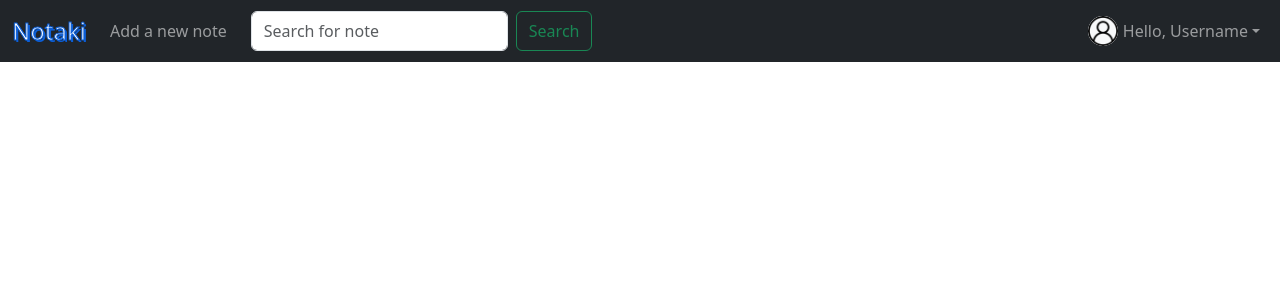
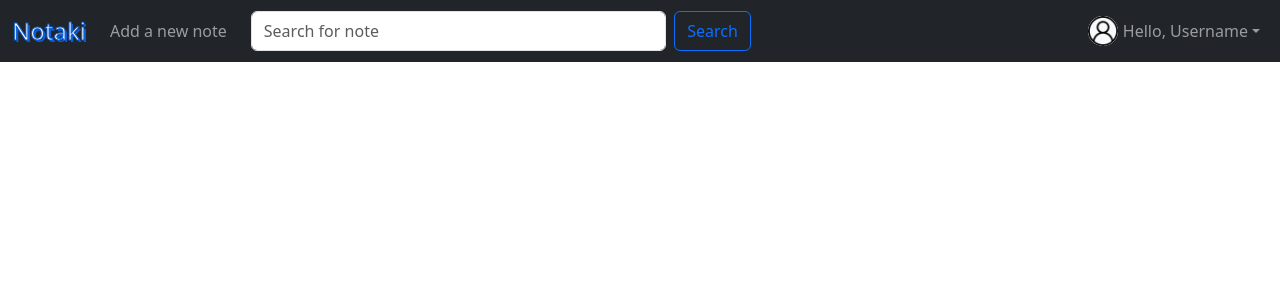
Before and after one commit to phamphukhanh/note_taking_application, a Django app: page / in a window 1280 px wide. Shown: the top 300 px of the page. Run offline with Django 5.2, Linux system fonts and the light colour scheme; data that the repository does not hold is empty.

Commit message:
modify search bar
lengthen search bar

```diff
--- a/home/templates/pages/base.html
+++ b/home/templates/pages/base.html
@@ -22,9 +22,9 @@
             <li class="nav-item">
               <a class="nav-link btn btn-primary" aria-current="page" href="#">Add a new note</a>
             </li>
-            <form class="d-flex ms-3" role="search">
+            <form class="d-flex ms-3 search-bar" role="search">
               <input class="form-control me-2" type="search" placeholder="Search for note" aria-label="Search for note" />
-              <button class="btn btn-outline-success" type="submit">Search</button>
+              <button class="btn btn-outline-primary" type="submit">Search</button>
             </form>
           </ul>
           <!-- Aligning the dropdown menu to the right -->
@@ -44,7 +44,7 @@
         </div>
       </div>
     </nav>
-    <div class="container mt-5">
+    <div class="container mt-6">
       {% block content %}
 
       {% endblock %}
--- a/static/css/style.css
+++ b/static/css/style.css
@@ -19,6 +19,10 @@
     font-weight: 500;
 }
 
+.dropdown-item:focus, .dropdown-item:hover {
+    background-color: #dcdcdc;
+}
+
 a.card-link {
     color: black;
     text-decoration: none;
@@ -28,3 +32,11 @@ a.card-link {
     outline: #4f4f4f solid 2px;
     background-color: #d9dbdc;
 }
+
+.mt-6 {
+    margin-top: 5.5rem;
+}
+
+.search-bar {
+    width: 500px;
+}
```
